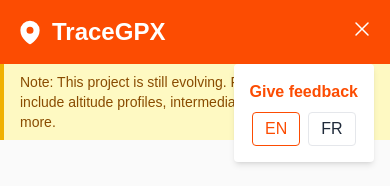
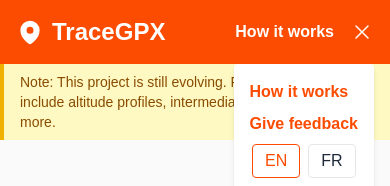
Before and after one commit to tom-dahon/tracegpx, a Next.js app: page /en/how-it-works in a window 390 px wide. Both pictures are taken after a click on the button 362 px from the left and 28 px from the top of the page. Shown: the top 186 px of the page. Built offline with nearby package versions, Linux system fonts and the light colour scheme.

Commit message:
design navbar

```diff
--- a/src/components/NavBar.tsx
+++ b/src/components/NavBar.tsx
@@ -42,7 +42,14 @@
       </div>
 
       {/* Mobile hamburger */}
-      <div className="md:hidden">
+      <div className="md:hidden flex items-center gap-x-4">
+<Link
+          href="/how-it-works"
+          className="text-white font-semibold hover:underline cursor-pointer"
+        >
+          {t('how_it_works')}
+        </Link>
+
         <button onClick={() => setOpen(!open)}>
           {open ? <XMarkIcon className="w-6 h-6 text-white cursor-pointer" /> : <Bars3Icon className="w-6 h-6 text-white cursor-pointer" />}
         </button>
@@ -51,12 +58,21 @@
       {/* Mobile dropdown */}
       {open && (
   <div className="fixed top-16 right-4 bg-white shadow-md rounded p-4 flex flex-col gap-2 z-[1000] md:hidden">
-    <button
-      onClick={() => window.open('https://forms.gle/LmyEcgzK7an579kZ8', '_blank')}
-      className="text-[#fc4c02] hover:underline font-semibold cursor-pointer"
-    >
-      {t('feedback')}
-    </button>
+
+     <Link
+          href="/how-it-works"
+          className="text-strava font-semibold hover:underline cursor-pointer"
+        >
+          {t('how_it_works')}
+        </Link>
+
+        <Link
+          href="https://forms.gle/LmyEcgzK7an579kZ8"
+          className="text-strava font-semibold hover:underline cursor-pointer"
+          target="_blank"
+        >
+          {t('feedback')}
+        </Link>
     <LanguageSwitch/>
   </div>
 )}
```
